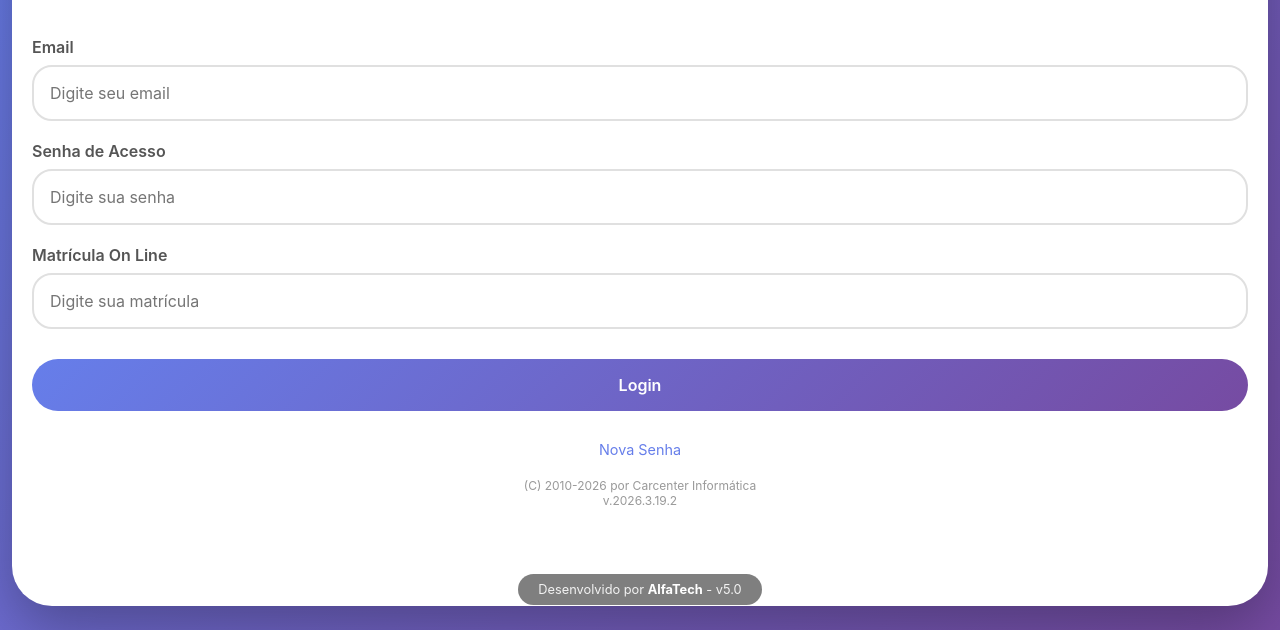
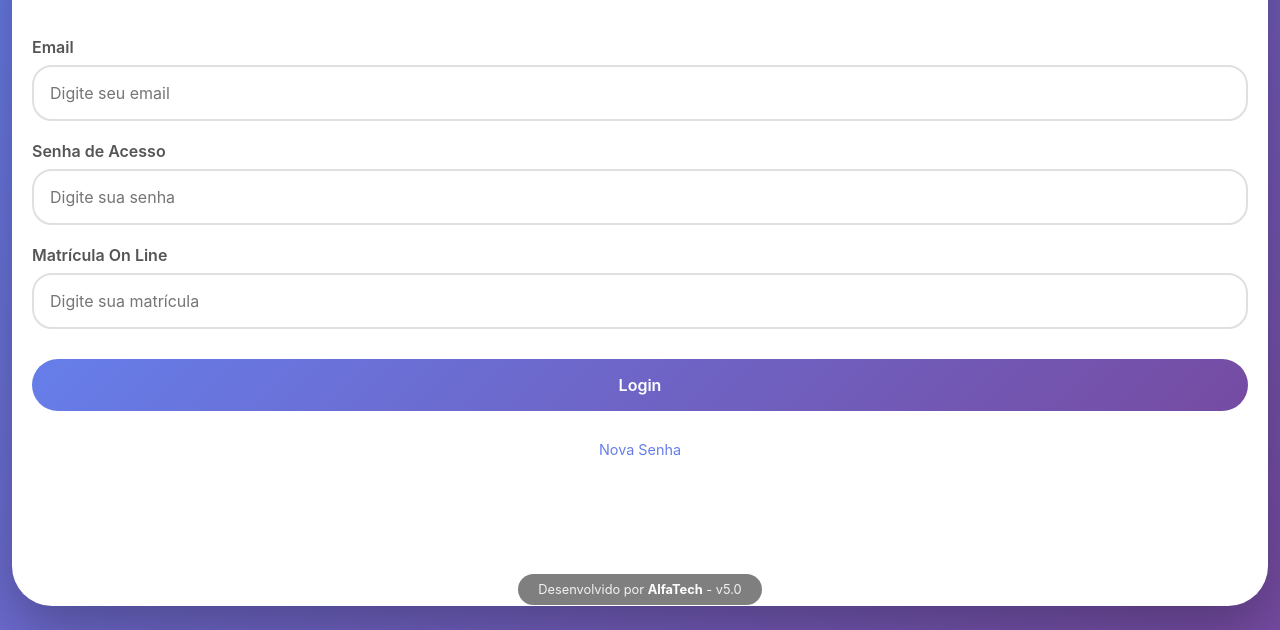
Before and after one commit to joaopaulo2157/SistemaPonto, a website: page index.html in a window 1280 px wide. Shown: the part 170-800 px from the top of the page. Drawn offline with Linux system fonts and the light colour scheme; no server answers.

Commit message:
Update index.html

```diff
--- a/index.html
+++ b/index.html
@@ -493,10 +493,6 @@
 
             <div class="link" onclick="mostrarRecuperarSenha()">Nova Senha</div>
 
-            <div class="version">
-                (C) 2010-2026 por Carcenter Informática<br>
-                v.2026.3.19.2
-            </div>
         </div>
     </div>
 
```
